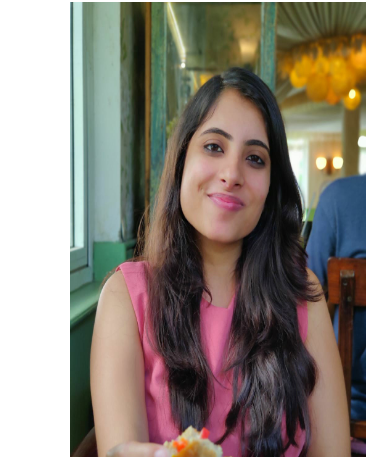
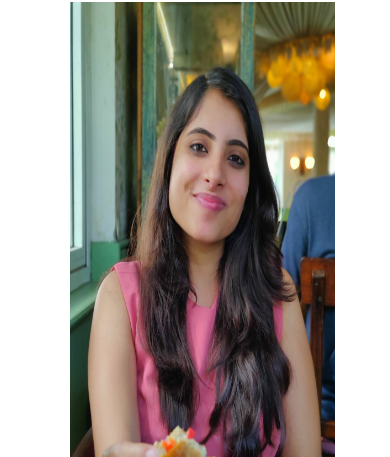
Before and after one commit to Jeevika1/Portfolio, a plain HTML site: page about.html in a window 390 px wide. Shown: the part 104-561 px from the top of the page. Drawn offline with nearby package versions, Linux system fonts and the light colour scheme.

Commit message:
Update image width

```diff
--- a/styles.css
+++ b/styles.css
@@ -144,7 +144,7 @@ color: #EF3767;
      top:50%;
      transform:translateY(-50%);
      overflow:hidden;
-     width: 190%;
+     width: 170%;
    }
 
 }
```
